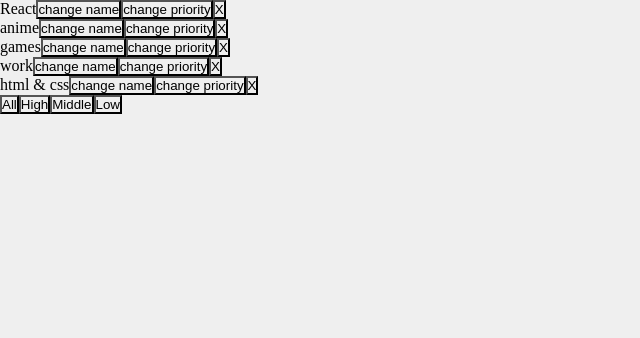
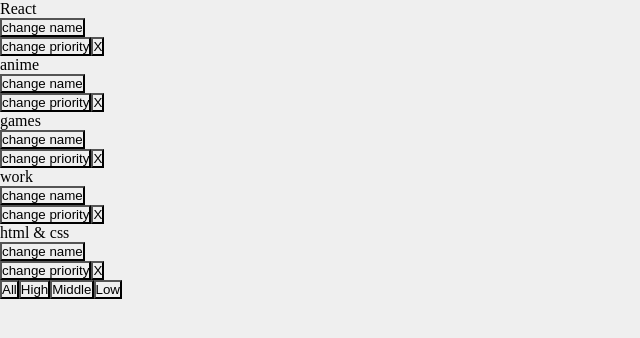
Before and after one commit to ViVarkina/HomeWorkReposit, a React (Vite) app: page / in a window 1280 px wide. Shown: the top 338 px of the page, without its empty margins (0-640 px from the left). Built offline with nearby package versions, Linux system fonts and the light colour scheme.

Commit message:
Разработка функции изменения названия тасок

```diff
--- a/src/homework/homework2/Affair.tsx
+++ b/src/homework/homework2/Affair.tsx
@@ -1,10 +1,27 @@
+import {useState} from "react";
+
 type AffairPropsType = {
     affair: string // need to fix any
     deleteAffairCallback: (_id:number)=>void // need to fix any
     id : number
+    saveTitle: (value: string, callBack: () => void) => void;
+
 }
 
-export const Affair=({affair, deleteAffairCallback, id}:AffairPropsType)=> {
+export const Affair=({affair, deleteAffairCallback, id, saveTitle}:AffairPropsType)=> {
+    const [nameVisit, setNameVisit] = useState<boolean>(true);
+    const [value, setValue] = useState<string>(affair);
+
+    const close = () => {
+        setNameVisit(true);
+    };
+
+    const saveTitleInput = () => {
+        saveTitle(affair, close);
+    };
+
+
+
     const deleteCallback = () => {
         deleteAffairCallback(id)
     }
@@ -12,7 +29,26 @@
     return (
         <div>
             {affair}
-            <button>change name</button>
+            {nameVisit ? (
+                <div>
+                    <button onClick={()=>(
+                        setNameVisit(false)
+                    )}>change name</button>
+                </div>
+
+            ):(
+                <div>
+                    <input placeholder={"изменить"} value={value} onChange={(e)=>{setValue(e.target.value)}}/>
+                    <button onClick={()=>{
+                        setNameVisit(true)
+                        setValue(affair)
+                    }}>отменить</button>
+                    <button onClick={()=>(
+                        saveTitleInput
+                    )}>готово</button>
+                </div>
+
+            )}
             <button>change priority</button>
             <button onClick={deleteCallback}>X</button>
         </div>
--- a/src/homework/homework2/Affairs.tsx
+++ b/src/homework/homework2/Affairs.tsx
@@ -6,15 +6,17 @@
     data: AffairType[]
     setFilter: Dispatch<SetStateAction<AffairPriorityType>>
     deleteAffairCallback: (_id:number)=>void
+    saveTitle: (value: string) => void;
 }
 
-export const Affairs=({deleteAffairCallback, data, setFilter}:AffairsPropsType)=> {
+export const Affairs=({deleteAffairCallback, data, setFilter, saveTitle}:AffairsPropsType)=> {
     const mappedAffairs = data.map((a) => (
         <Affair // should work
             key={a._id} // кеи ОБЯЗАТЕЛЬНЫ в 99% - так что лучше их писать всегда при создании компонент в мапе
             affair={a.name}
             deleteAffairCallback={deleteAffairCallback}
             id={a._id}
+            saveTitle={saveTitle}
         />
     ))
 
--- a/src/homework/homework2/Homework2.tsx
+++ b/src/homework/homework2/Homework2.tsx
@@ -1,6 +1,6 @@
 import {useState} from 'react'
 import Affairs from './Affairs'
-import {deleteAffair, filterAffairs} from "./utils";
+import {deleteAffair, filterAffairs, saveTitleInput} from "./utils";
 
 // export type AffairPriorityType = 'low' | 'high' | 'middle' // need to fix any
 
@@ -35,6 +35,7 @@
 
     const filteredAffairs = filterAffairs(affairs, filter)
     const deleteAffairCallback = (_id: number) => setAffairs(deleteAffair(affairs, _id)) // need to fix any
+    const renameAffairCallback = () => setAffairs(affairs) // need to fix any
 
     return (
         <div>
@@ -42,6 +43,7 @@
                 data={filteredAffairs}
                 setFilter={setFilter}
                 deleteAffairCallback={deleteAffairCallback}
+                saveTitle={renameAffairCallback}
             />
         </div>
     )
--- a/src/homework/homework2/utils/index.ts
+++ b/src/homework/homework2/utils/index.ts
@@ -1,4 +1,5 @@
 import {AffairType, AffairPriorityType} from "../Homework2.tsx";
+
 
 export const filterAffairs = (affairs: AffairType[], filter: AffairPriorityType): AffairType[] => { // need to fix any
     const filterAffairs = [...affairs]
```
